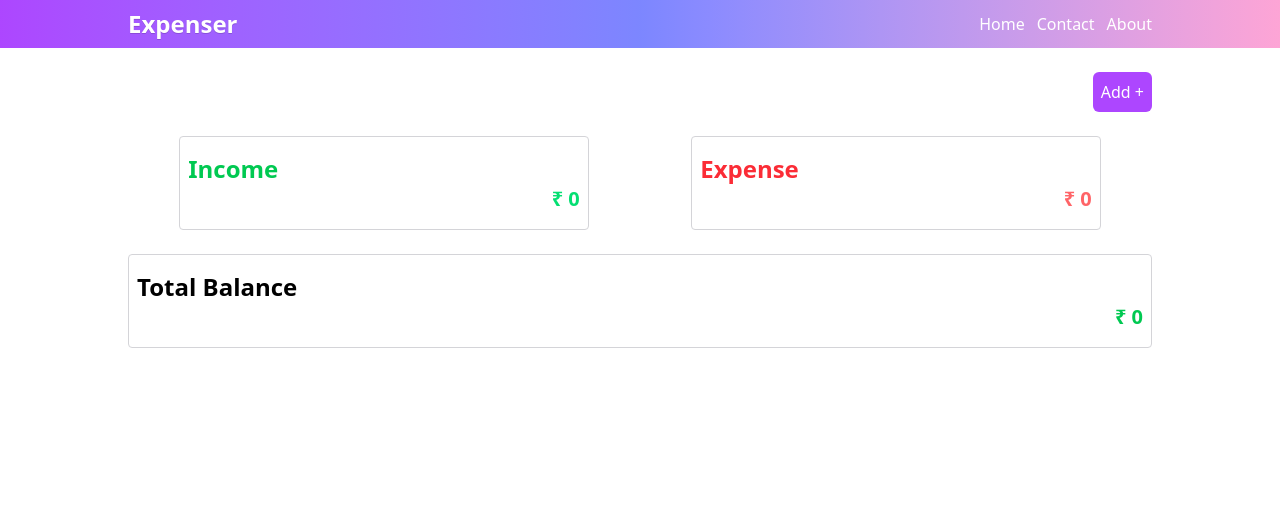
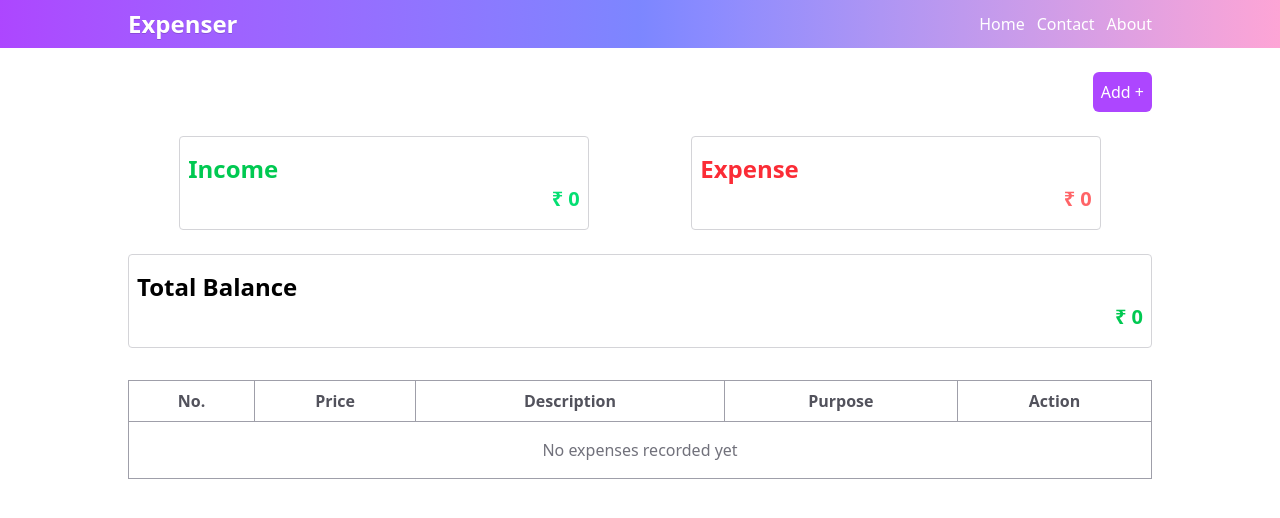
Before and after one commit to Vexora-Tech/Expense-Manager, a React (Vite) app: page / in a window 1280 px wide. Shown: the top 518 px of the page. Built offline with nearby package versions, Linux system fonts and the light colour scheme.

Commit message:
added a listExpense component

```diff
--- a/src/App.jsx
+++ b/src/App.jsx
@@ -1,7 +1,7 @@
 import Navbar from "./components/Navbar";
 import AddExpense from "./components/AddExpense";
 import AllExpense from "./components/AllExpense";
-import LisExpense from "./components/LisExpense";
+import LisExpense from "./components/ListExpense";
 
 function App() {
   return (
@@ -10,7 +10,7 @@ function App() {
       <main className="w-[80%] mx-auto">
         <AddExpense />
         <AllExpense />
-        {/* <LisExpense /> */}
+        <LisExpense />
       </main>
     </>
   );
--- a/src/components/LisExpense.jsx
+++ /dev/null
@@ -1,11 +0,0 @@
-import React from 'react'
-
-function LisExpense() {
-  return (
-    <div>
-      List
-    </div>
-  )
-}
-
-export default LisExpense
--- /dev/null
+++ b/src/components/ListExpense.jsx
@@ -0,0 +1,74 @@
+import React, { useContext } from "react";
+import { mainContext } from "../contexts/mainContextAPI";
+
+function ListExpense() {
+  const { allExpense } = useContext(mainContext);
+
+  return (
+    <>
+      <table className="w-full border table-auto my-8 py-2">
+        <thead>
+          <tr>
+            <th className="border text-zinc-600 border-zinc-400 p-2">No.</th>
+            <th className="border text-zinc-600 border-zinc-400 p-2">Price</th>
+            <th className="border text-zinc-600 border-zinc-400 p-2">
+              Description
+            </th>
+            <th className="border text-zinc-600 border-zinc-400 p-2">
+              Purpose
+            </th>
+            <th className="border text-zinc-600 border-zinc-400 p-2">Action</th>
+          </tr>
+        </thead>
+        <tbody>
+          {allExpense && allExpense.length > 0 ? (
+            allExpense.map((expense, index) => (
+              <tr
+                key={expense.id || index}
+                className="hover:bg-zinc-50 text-lg"
+              >
+                <td className="border border-zinc-400 p-2 text-center">
+                  {index + 1}
+                </td>
+                <td className="border border-zinc-400 p-2 text-center">
+                  ₹ {expense.price}
+                </td>
+                <td className="border border-zinc-400 p-2">
+                  {expense.description}
+                </td>
+                <td
+                  className={`border border-zinc-400 p-2 capitalize ${
+                    expense.purpose.toLowerCase() === "income"
+                      ? "bg-green-100 text-green-700"
+                      : "bg-red-100 text-red-700"
+                  }`}
+                >
+                  {expense.purpose}
+                </td>
+                <td className="border border-zinc-400 p-2 text-center">
+                  <button
+                    className="bg-red-500 text-white px-3 py-1 rounded hover:bg-red-600"
+                    onClick={() => handleDelete(expense.id || index)}
+                  >
+                    Delete
+                  </button>
+                </td>
+              </tr>
+            ))
+          ) : (
+            <tr>
+              <td
+                colSpan="5"
+                className="border border-zinc-400 p-4 text-center text-zinc-500"
+              >
+                No expenses recorded yet
+              </td>
+            </tr>
+          )}
+        </tbody>
+      </table>
+    </>
+  );
+}
+
+export default ListExpense;
```
